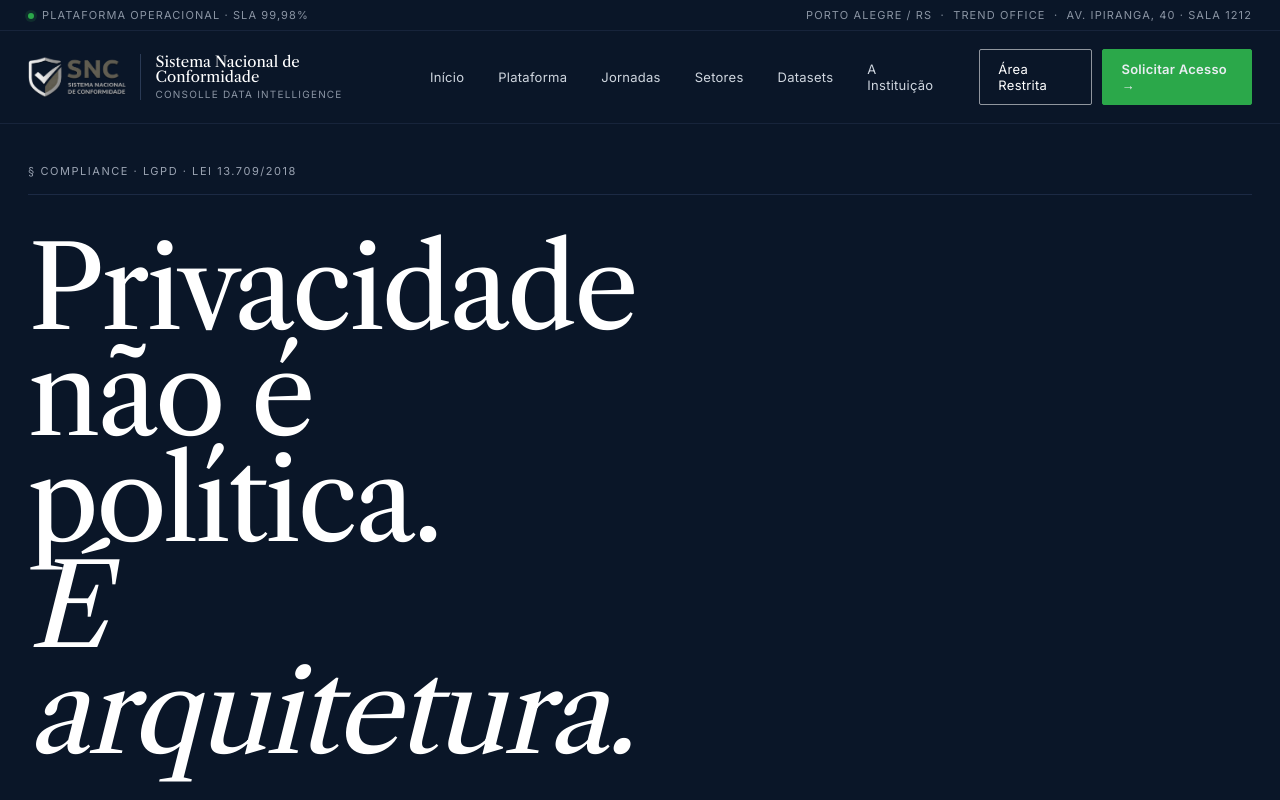
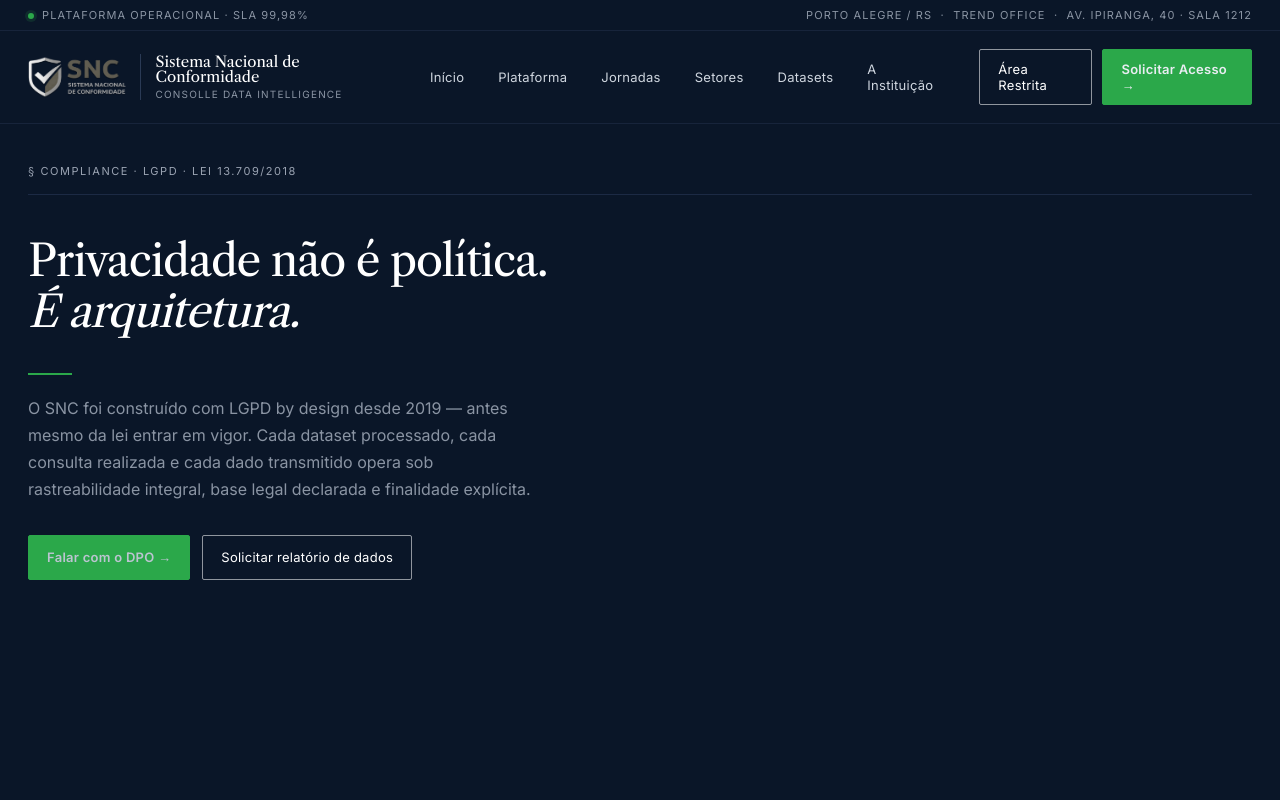
Before and after one commit to ctoutbank/snc-site, a Next.js app: page /lgpd in a window 1280 px wide. Shown: the top 800 px of the page. Built offline with nearby package versions, Linux system fonts and the light colour scheme.

Commit message:
fix(lgpd): reduz tamanho do título do hero — clamp(28px, 3.5vw, 44px)

```diff
--- a/src/app/lgpd/page.tsx
+++ b/src/app/lgpd/page.tsx
@@ -81,7 +81,7 @@ export default function LgpdPage() {
             <div className="snc-hero-meta">
               <span className="snc-hero-tag">§ COMPLIANCE · LGPD · Lei 13.709/2018</span>
             </div>
-            <h1 className="snc-hero-title" style={{ marginTop: 28, maxWidth: 680 }}>
+            <h1 className="snc-hero-title" style={{ marginTop: 28, maxWidth: 680, fontSize: 'clamp(28px, 3.5vw, 44px)', lineHeight: 1.15 }}>
               Privacidade não é política.<br />
               <em>É arquitetura.</em>
             </h1>
```
